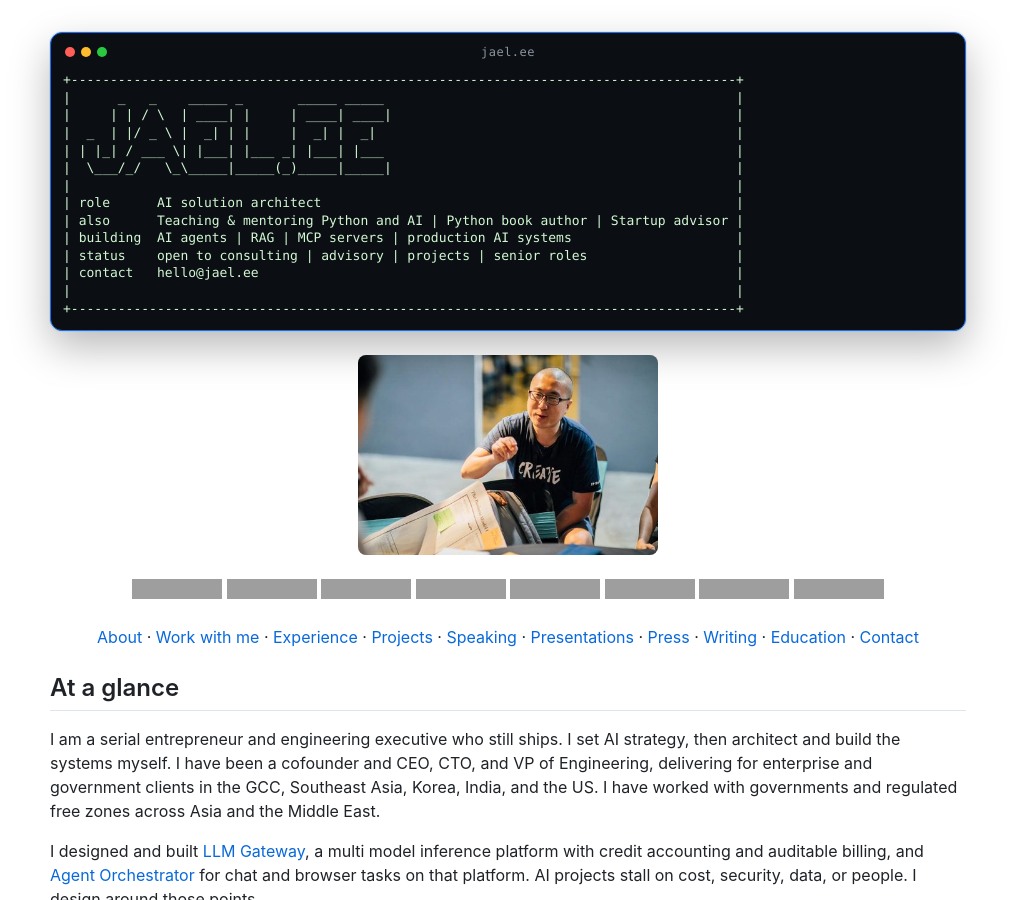
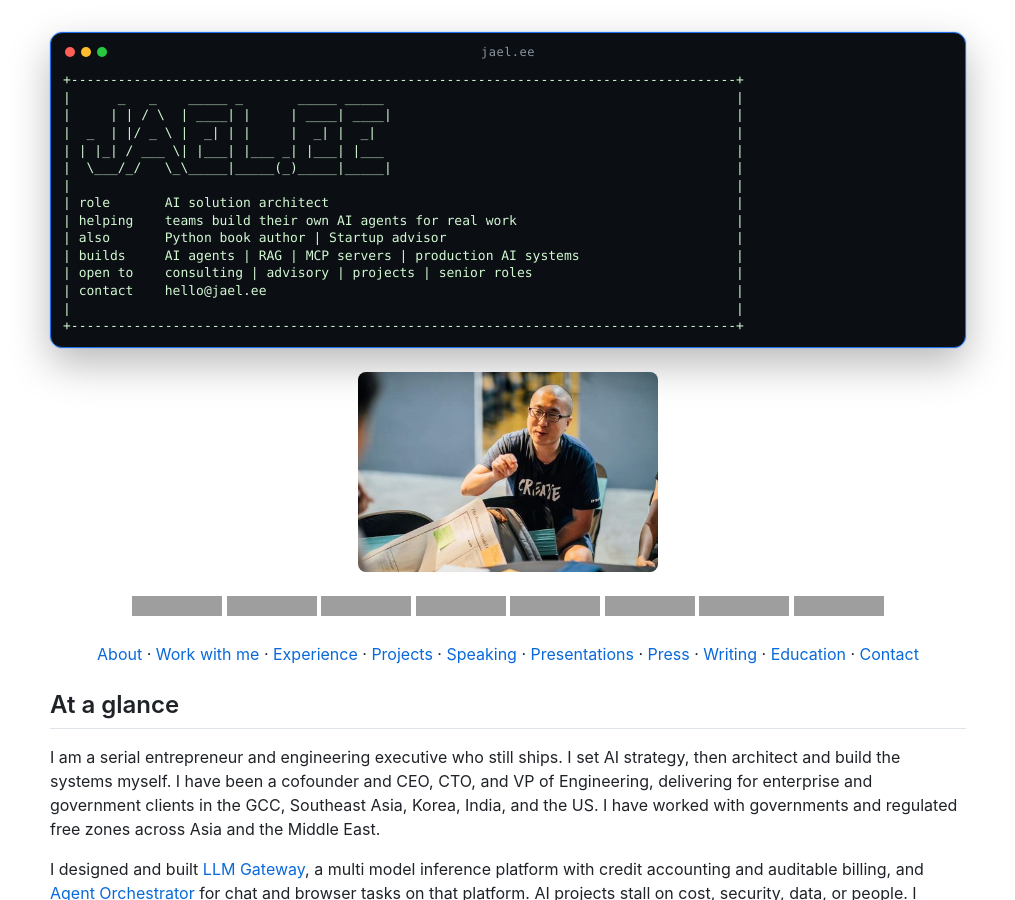
Before and after one commit to leejaew/jael.ee, a Jekyll site: the page built from README.md, in a window 1280 px wide and 900 px high, cut to the strip 0-900 px from the top of the window. Shown: the whole strip, without its empty margins (132-1147 px from the left). Built offline with Jekyll 4.4.1, drawn with Linux system fonts in a browser that asks for light colours; nearby versions of some CDN libraries; our own code applies the rules of GitHub Pages for plain Markdown files; grey boxes are pictures that could not be loaded.

Commit message:
Update header box and meta description

````diff
--- a/README.md
+++ b/README.md
@@ -6,11 +6,12 @@
 | | |_| / ___ \| |___| |___ _| |___| |___                                             |
 |  \___/_/   \_\_____|_____(_)_____|_____|                                            |
 |                                                                                     |
-| role      AI solution architect                                                     |
-| also      Teaching & mentoring Python and AI | Python book author | Startup advisor |
-| building  AI agents | RAG | MCP servers | production AI systems                     |
-| status    open to consulting | advisory | projects | senior roles                   |
-| contact   hello@jael.ee                                                             |
+| role       AI solution architect                                                    |
+| helping    teams build their own AI agents for real work                            |
+| also       Python book author | Startup advisor                                     |
+| builds     AI agents | RAG | MCP servers | production AI systems                    |
+| open to    consulting | advisory | projects | senior roles                          |
+| contact    hello@jael.ee                                                            |
 |                                                                                     |
 +-------------------------------------------------------------------------------------+
 ```
--- a/_config.yml
+++ b/_config.yml
@@ -1,3 +1,3 @@
 title: Jae W. Lee
-description: AI solution architect. I design, build, and ship AI products, and I lead the teams around them.
+description: AI solution architect helping teams build their own AI agents for real work. I design, build, and ship AI products, and I lead the teams around them.
 theme: jekyll-theme-primer
````
